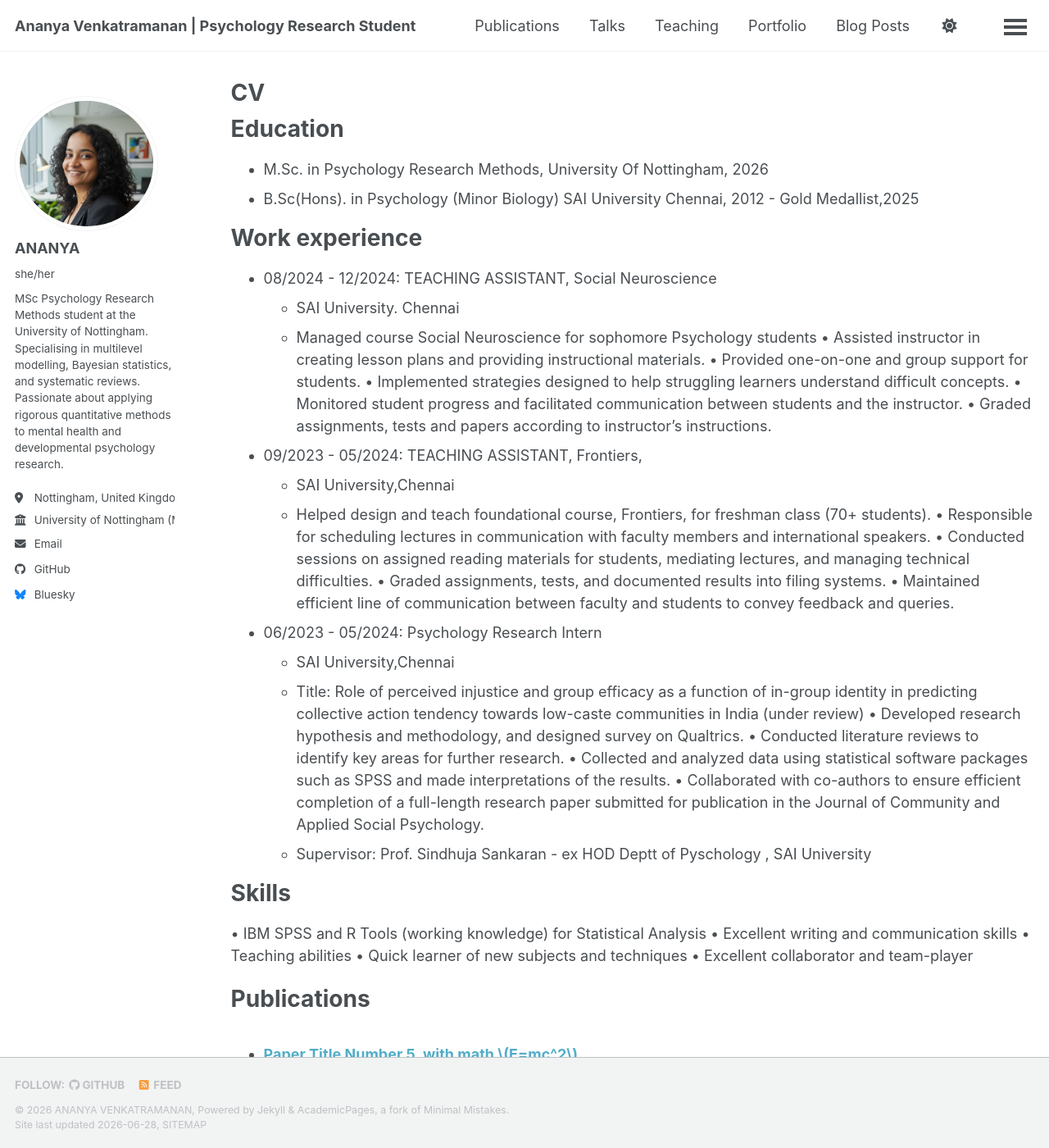
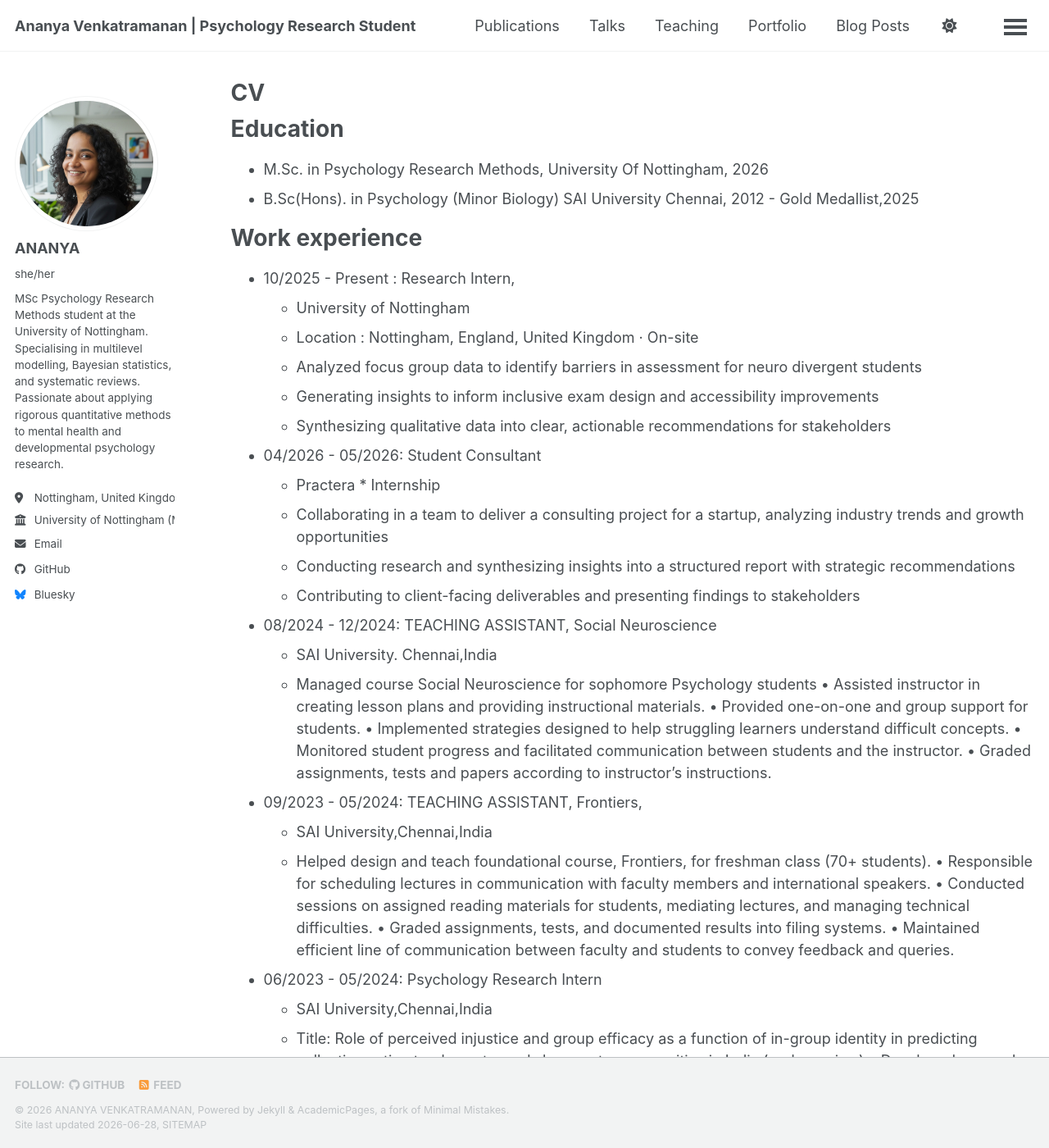
Before and after one commit to ananyav3003/ananyav3003.github.io, a Jekyll site: the page built from _pages/cv.md, in a window 1280 px wide and 1400 px high. Shown: the whole window at 82% size. Built offline with Jekyll 4.4.1, drawn with Linux system fonts in a browser that asks for light colours; a style sheet for code colours, icons or effects is not loaded.

Commit message:
Update CV with new work experience and formatting-28062026-844am
Added new work experiences as Research Intern and Student Consultant, including detailed responsibilities and contributions. Updated location formatting for consistency.

```diff
--- a/_pages/cv.md
+++ b/_pages/cv.md
@@ -16,8 +16,21 @@ Education
 
 Work experience
 ======
+* 10/2025 - Present : Research Intern,
+   * University of Nottingham
+   * Location : Nottingham, England, United Kingdom · On-site
+   * Analyzed focus group data to identify barriers in assessment for neuro divergent students
+   * Generating insights to inform inclusive exam design and accessibility improvements
+   * Synthesizing qualitative data into clear, actionable recommendations for stakeholders
+
+* 04/2026 - 05/2026: Student Consultant
+  * Practera * Internship
+  * Collaborating in a team to deliver a consulting project for a startup, analyzing industry trends and growth opportunities
+  * Conducting research and synthesizing insights into a structured report with strategic recommendations
+  * Contributing to client-facing deliverables and presenting findings to stakeholders
+
 * 08/2024 - 12/2024: TEACHING ASSISTANT, Social Neuroscience
-  * SAI University. Chennai
+  * SAI University. Chennai,India
   * Managed course Social Neuroscience for sophomore Psychology students
   •	Assisted instructor in creating lesson plans and providing instructional materials.
   •	Provided one-on-one and group support for students.
@@ -26,16 +39,15 @@ Work experience
   •	Graded assignments, tests and papers according to instructor's instructions.
 
 * 09/2023 - 05/2024: TEACHING ASSISTANT, Frontiers,
-  * SAI University,Chennai
+  * SAI University,Chennai,India
   * Helped design and teach foundational course, Frontiers, for freshman class (70+ students).
   •	Responsible for scheduling lectures in communication with faculty members and international speakers.
   •	Conducted sessions on assigned reading materials for students, mediating lectures, and managing technical difficulties.
   •	Graded assignments, tests, and documented results into filing systems.
   •	Maintained efficient line of communication between faculty and students to convey feedback and queries.
 
-
 * 06/2023 - 05/2024: Psychology Research Intern
-  * SAI University,Chennai
+  * SAI University,Chennai,India
   * Title: Role of perceived injustice and group efficacy as a function of in-group identity in predicting collective action tendency         towards low-caste communities in India (under review)
   •	Developed research hypothesis and methodology, and designed survey on Qualtrics.
   •	Conducted literature reviews to identify key areas for further research.
```
